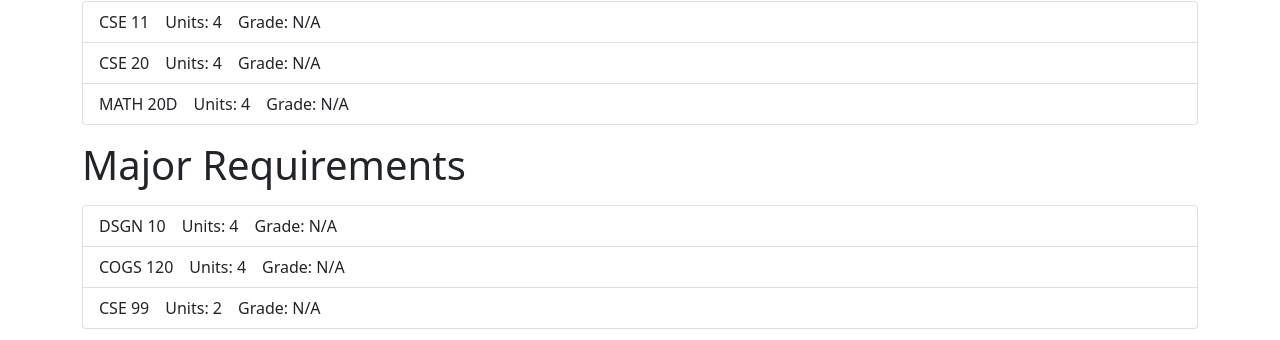
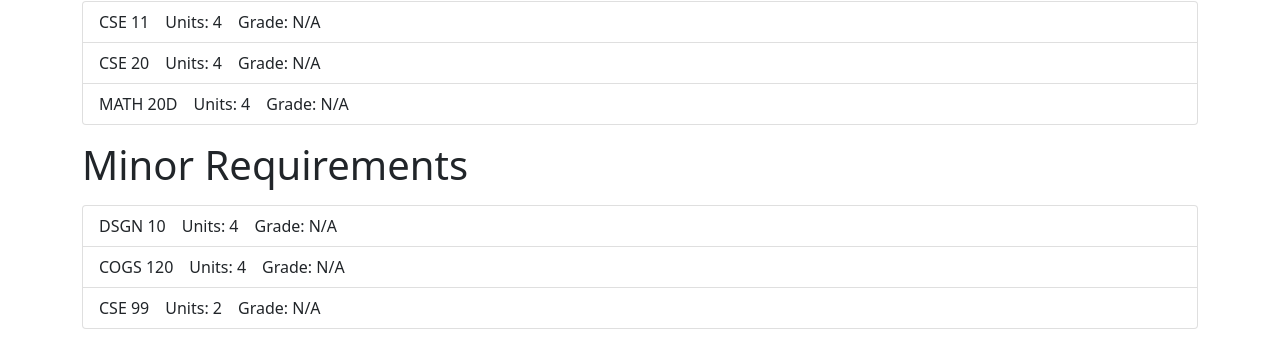
Before and after one commit to APhan1337/A7, a Node server app: page /wip in a window 1280 px wide. Shown: the part 389-729 px from the top of the page. Run offline with Node 20, Linux system fonts and the light colour scheme; some libraries are stand-ins or nearby versions.

Commit message:
Fix typo

```diff
--- a/views/completed.handlebars
+++ b/views/completed.handlebars
@@ -37,7 +37,7 @@
 
         </section>
         <section class="mb-3">
-            <h1 class="mb-3">Major Requirements</h1>
+            <h1 class="mb-3">Minor Requirements</h1>
             <ul class="list-group">
                 {{#each minors}}
                 <li class="list-group-item">{{number}}&emsp;Units: {{units}}&emsp;Grade: {{grade}}</li>
--- a/views/wip.handlebars
+++ b/views/wip.handlebars
@@ -37,7 +37,7 @@
 
         </section>
         <section class="mb-3">
-            <h1 class="mb-3">Major Requirements</h1>
+            <h1 class="mb-3">Minor Requirements</h1>
             <ul class="list-group">
                 {{#each minors}}
                 <li class="list-group-item">{{number}}&emsp;Units: {{units}}&emsp;Grade: N/A</li>
```
